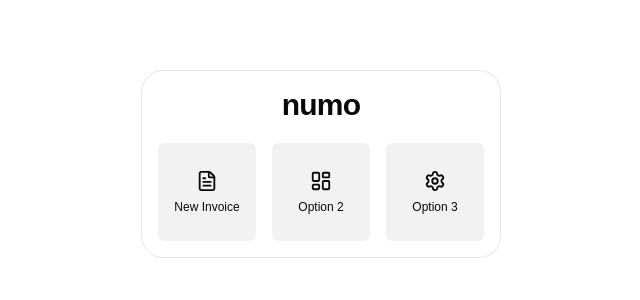
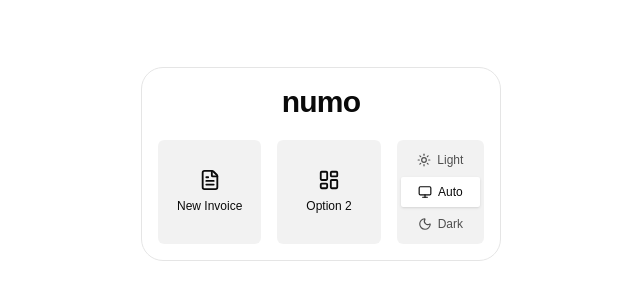
Before and after one commit to al0tak/numo, a React (Vite) app: page / in a window 1280 px wide. Shown: the part 236-536 px from the top of the page, without its empty margins (319-959 px from the left). Built offline with nearby package versions, Linux system fonts and the light colour scheme.

Commit message:
Add light/dark/auto theme toggle (#5)

```diff
--- a/index.html
+++ b/index.html
@@ -5,6 +5,22 @@
     <link rel="icon" type="image/svg+xml" href="/favicon.svg" />
     <meta name="viewport" content="width=device-width, initial-scale=1.0" />
     <title>numo</title>
+    <script>
+      (function () {
+        try {
+          var stored = localStorage.getItem("numo-theme");
+          var mode =
+            stored === "light" || stored === "dark" || stored === "auto"
+              ? stored
+              : "auto";
+          var isDark =
+            mode === "dark" ||
+            (mode === "auto" &&
+              window.matchMedia("(prefers-color-scheme: dark)").matches);
+          if (isDark) document.documentElement.classList.add("dark");
+        } catch (_) {}
+      })();
+    </script>
   </head>
   <body>
     <div id="root"></div>
--- a/src/components/SuperMenu/SuperMenu.tsx
+++ b/src/components/SuperMenu/SuperMenu.tsx
@@ -30,7 +30,7 @@ export function SuperMenu(props: SuperMenuProps) {
       className={[
         "flex flex-col",
         isHome
-          ? "w-[360px] items-center gap-5 rounded-3xl border border-border bg-white/50 p-4 backdrop-blur-xl"
+          ? "w-[360px] items-center gap-5 rounded-3xl border border-border bg-card/60 p-4 backdrop-blur-xl"
           : "h-full w-[280px] shrink-0 gap-4 overflow-y-auto rounded-2xl border border-border bg-card p-5",
       ].join(" ")}
     >
--- a/src/components/SuperMenu/home/SuperMenuHomeBody.tsx
+++ b/src/components/SuperMenu/home/SuperMenuHomeBody.tsx
@@ -1,7 +1,8 @@
 import { useNavigate } from "@tanstack/react-router";
 import { motion } from "framer-motion";
-import { FileText, LayoutDashboard, Settings } from "lucide-react";
+import { FileText, LayoutDashboard } from "lucide-react";
 
+import { ThemeToggle } from "../../ThemeToggle";
 import { spring } from "../spring";
 import { SuperMenuHomeButton } from "./SuperMenuHomeButton";
 
@@ -31,11 +32,7 @@ export function SuperMenuHomeBody() {
           label="Option 2"
           onClick={() => {}}
         />
-        <SuperMenuHomeButton
-          icon={<Settings size={22} />}
-          label="Option 3"
-          onClick={() => {}}
-        />
+        <ThemeToggle />
       </motion.div>
     </>
   );
--- a/src/components/SuperMenu/home/SuperMenuHomeButton.tsx
+++ b/src/components/SuperMenu/home/SuperMenuHomeButton.tsx
@@ -10,9 +10,9 @@ export function SuperMenuHomeButton({ icon, label, onClick }: SuperMenuHomeButto
       onClick={onClick}
       className="
         flex aspect-square flex-1 cursor-pointer flex-col items-center
-        justify-center gap-2 rounded-sm bg-black/5 p-3 text-foreground
+        justify-center gap-2 rounded-sm bg-foreground/5 p-3 text-foreground
         transition-colors
-        hover:bg-black/10
+        hover:bg-foreground/10
       "
     >
       {icon}
--- /dev/null
+++ b/src/components/ThemeToggle.tsx
@@ -0,0 +1,61 @@
+import { motion } from "framer-motion";
+import { Monitor, Moon, Sun } from "lucide-react";
+
+import { type ThemeMode, useTheme } from "@/lib/theme";
+
+const OPTIONS: { mode: ThemeMode; label: string; Icon: typeof Sun }[] = [
+  { mode: "light", label: "Light", Icon: Sun },
+  { mode: "auto", label: "Auto", Icon: Monitor },
+  { mode: "dark", label: "Dark", Icon: Moon },
+];
+
+export function ThemeToggle() {
+  const { mode, setMode } = useTheme();
+
+  return (
+    <div
+      role="radiogroup"
+      aria-label="Theme"
+      className="
+        relative flex aspect-square flex-1 flex-col gap-0.5 rounded-sm
+        bg-foreground/5 p-1
+      "
+    >
+      {OPTIONS.map(({ mode: optionMode, label, Icon }) => {
+        const active = mode === optionMode;
+        return (
+          <button
+            key={optionMode}
+            role="radio"
+            aria-checked={active}
+            aria-label={label}
+            onClick={() => setMode(optionMode)}
+            className="
+              relative flex flex-1 cursor-pointer items-center justify-center
+              gap-2 rounded-xs px-2 text-xs font-medium text-foreground/70
+              transition-colors
+              hover:text-foreground
+            "
+          >
+            {active && (
+              <motion.span
+                layoutId="theme-toggle-active"
+                transition={{ type: "spring", stiffness: 500, damping: 38 }}
+                className="absolute inset-0 rounded-xs bg-card shadow-sm"
+              />
+            )}
+            <span
+              className={[
+                "relative z-10 flex items-center gap-1.5",
+                active ? "text-foreground" : "",
+              ].join(" ")}
+            >
+              <Icon size={14} />
+              {label}
+            </span>
+          </button>
+        );
+      })}
+    </div>
+  );
+}
--- a/src/global.css
+++ b/src/global.css
@@ -127,4 +127,12 @@
   html {
     @apply font-sans;
   }
+  *,
+  *::before,
+  *::after {
+    transition-property: background-color, border-color, color, fill, stroke,
+      outline-color, text-decoration-color;
+    transition-duration: 200ms;
+    transition-timing-function: cubic-bezier(0.4, 0, 0.2, 1);
+  }
 }
--- /dev/null
+++ b/src/lib/ThemeProvider.tsx
@@ -0,0 +1,39 @@
+import { type ReactNode, useEffect, useState } from "react";
+
+import {
+  isThemeMode,
+  THEME_STORAGE_KEY,
+  ThemeContext,
+  type ThemeMode,
+} from "./theme";
+
+function getInitialMode(): ThemeMode {
+  if (typeof window === "undefined") return "auto";
+  const stored = window.localStorage.getItem(THEME_STORAGE_KEY);
+  return isThemeMode(stored) ? stored : "auto";
+}
+
+function applyTheme(mode: ThemeMode) {
+  const isDark =
+    mode === "dark" ||
+    (mode === "auto" &&
+      window.matchMedia("(prefers-color-scheme: dark)").matches);
+  document.documentElement.classList.toggle("dark", isDark);
+}
+
+export function ThemeProvider({ children }: { children: ReactNode }) {
+  const [mode, setMode] = useState<ThemeMode>(getInitialMode);
+
+  useEffect(() => {
+    applyTheme(mode);
+    window.localStorage.setItem(THEME_STORAGE_KEY, mode);
+
+    if (mode !== "auto") return;
+    const media = window.matchMedia("(prefers-color-scheme: dark)");
+    const onChange = () => applyTheme("auto");
+    media.addEventListener("change", onChange);
+    return () => media.removeEventListener("change", onChange);
+  }, [mode]);
+
+  return <ThemeContext value={{ mode, setMode }}>{children}</ThemeContext>;
+}
--- /dev/null
+++ b/src/lib/theme.ts
@@ -0,0 +1,22 @@
+import { createContext, use } from "react";
+
+export type ThemeMode = "light" | "dark" | "auto";
+
+export const THEME_STORAGE_KEY = "numo-theme";
+
+export interface ThemeContextValue {
+  mode: ThemeMode;
+  setMode: (mode: ThemeMode) => void;
+}
+
+export const ThemeContext = createContext<ThemeContextValue | null>(null);
+
+export function isThemeMode(value: unknown): value is ThemeMode {
+  return value === "light" || value === "dark" || value === "auto";
+}
+
+export function useTheme() {
+  const ctx = use(ThemeContext);
+  if (!ctx) throw new Error("useTheme must be used within ThemeProvider");
+  return ctx;
+}
--- a/src/main.tsx
+++ b/src/main.tsx
@@ -4,10 +4,13 @@ import { RouterProvider } from "@tanstack/react-router";
 import { StrictMode } from "react";
 import { createRoot } from "react-dom/client";
 
+import { ThemeProvider } from "./lib/ThemeProvider";
 import { router } from "./router";
 
 createRoot(document.getElementById("root")!).render(
   <StrictMode>
-    <RouterProvider router={router} />
+    <ThemeProvider>
+      <RouterProvider router={router} />
+    </ThemeProvider>
   </StrictMode>,
 );
```
